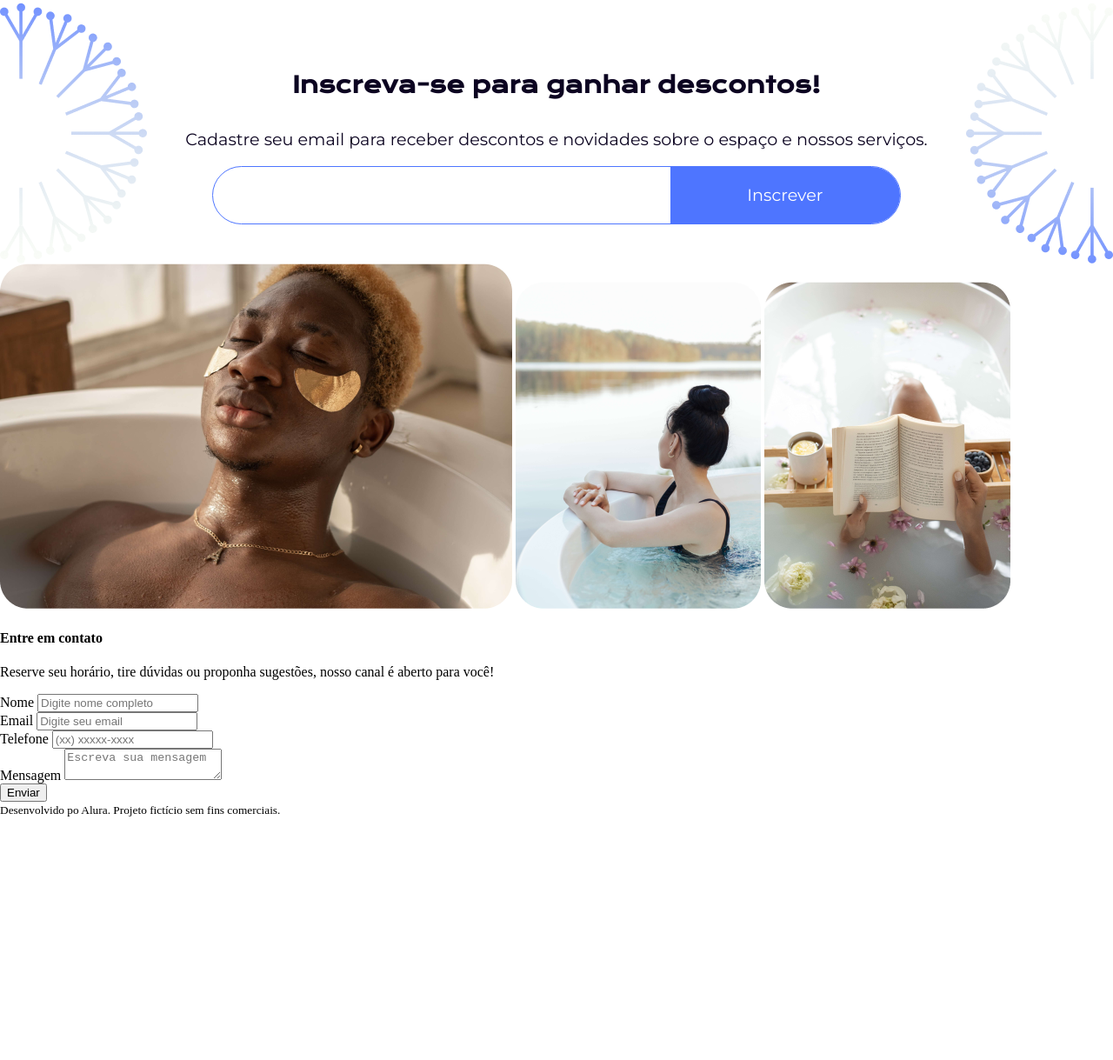
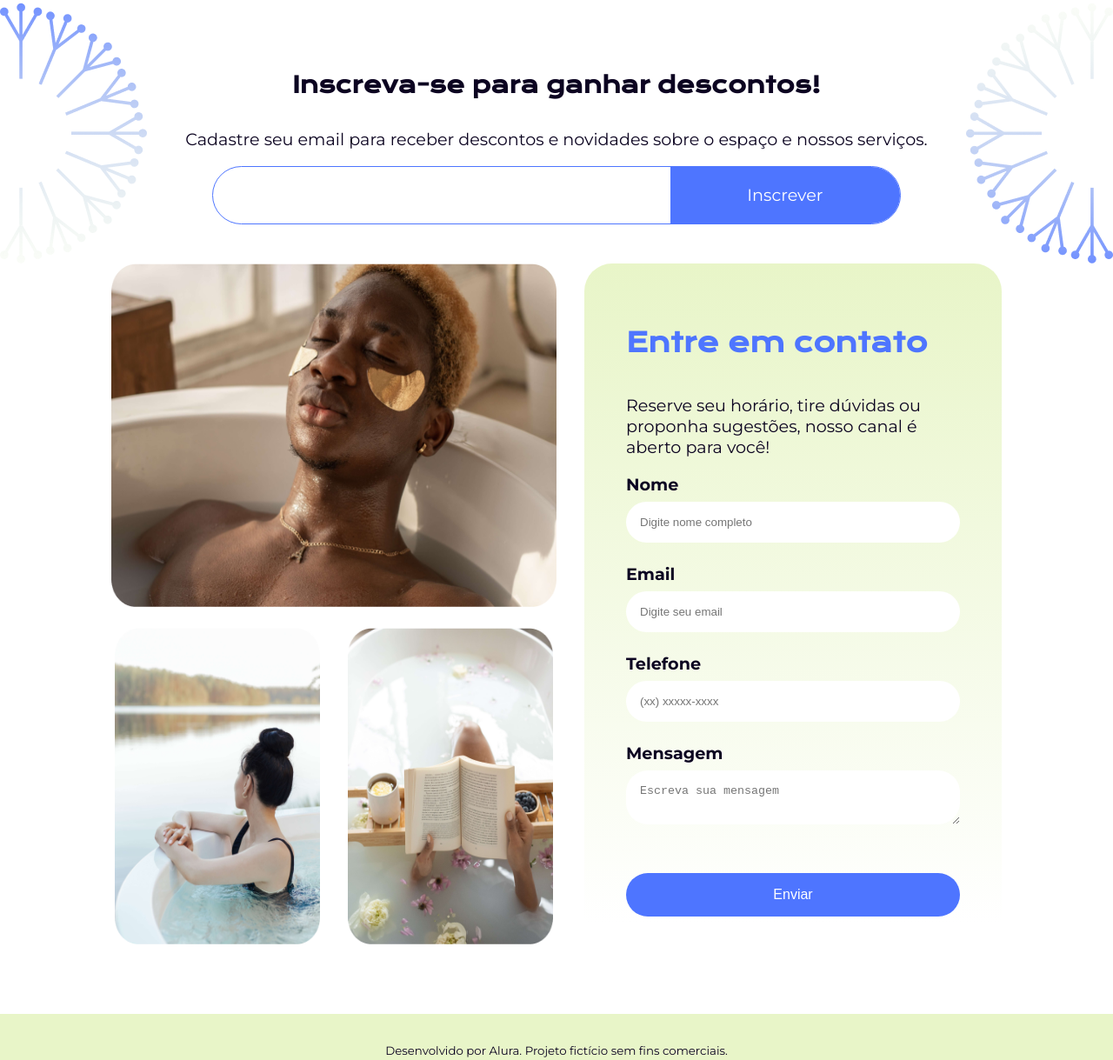
Before and after one commit to nikolasraniery/SASS-e-CSS--Estilizando-um-site, a plain HTML site: page index.html in a window 1280 px wide. Shown: the part 2315-3534 px from the top of the page at 87% size. Before the commit the page ends 3255 px from the top, so only its background shows below. Drawn offline with nearby package versions, Linux system fonts and the light colour scheme.

Commit message:
[SC-04] - feat: Mais mixins, extended e Parent Selector

```diff
--- a/index.html
+++ b/index.html
@@ -208,7 +208,7 @@
       </section>
       <footer>
         <small
-          >Desenvolvido po Alura. Projeto fictício sem fins comerciais.</small
+          >Desenvolvido por Alura. Projeto fictício sem fins comerciais.</small
         >
       </footer>
     </main>
--- /dev/null
+++ b/styles/components/_contatos.scss
@@ -0,0 +1,89 @@
+@use "../abstract/variaveis";
+@use "../abstract/mixins";
+
+#contatos {
+  @include mixins.margem-central(80%);
+  display: flex;
+  justify-content: space-between;
+  gap: 2rem;
+
+  .contatos-imgs {
+    max-width: 50%;
+    display: flex;
+    flex-direction: row;
+    flex-wrap: wrap;
+    gap: 1.5rem;
+    justify-content: space-around;
+    img {
+      width: 100%;
+      &:nth-child(n + 2) {
+        width: 46%;
+      }
+    }
+  }
+  .contatos-form {
+    max-width: 50%;
+    background: variaveis.$gradiente-primario;
+    padding: 2rem 3rem;
+    border-radius: 2rem;
+
+    .titulo {
+      @include mixins.ff-fs-cl(
+        variaveis.$ft-titulos,
+        1.9rem,
+        variaveis.$cor-secundaria
+      );
+    }
+
+    .infos {
+      @include mixins.ff-fs-cl(
+        variaveis.$ft-textos,
+        1.2rem,
+        variaveis.$cor-primaria
+      );
+    }
+
+    .inputs {
+      display: flex;
+      flex-direction: column;
+      align-items: flex-start;
+      gap: 1.5rem;
+      align-self: stretch;
+
+      input {
+        border-radius: 25px;
+        padding: 1rem;
+        border: none;
+      }
+
+      .form-group {
+        width: 100%;
+
+        display: flex;
+        flex-direction: column;
+        gap: 0.5rem;
+
+        label {
+          @extend .infos;
+          font-weight: bold;
+        }
+        textarea {
+          @extend input;
+        }
+      }
+      .btn {
+        @extend input;
+        background: variaveis.$cor-secundaria;
+        margin-top: 2rem;
+        color: white;
+        font-size: 1rem;
+        width: 100%;
+        transition: 0.3s;
+        &:hover {
+          cursor: pointer;
+          background: variaveis.$cor-default;
+        }
+      }
+    }
+  }
+}
--- /dev/null
+++ b/styles/components/_footer.sass
@@ -0,0 +1,9 @@
+@use "../abstract/variaveis"
+@use "../abstract/mixins"
+
+footer
+  background: variaveis.$cor-quaternaria
+  padding: 2rem
+  text-align: center
+  margin-top: 5rem
+  @include mixins.ff-fs-cl(variaveis.$ft-textos, 1rem, variaveis.$cor-primaria)
--- a/styles/styles.scss
+++ b/styles/styles.scss
@@ -4,3 +4,5 @@
 @use "./components/nosso-espaco";
 @use "./components/servicos";
 @use "./components/descontos";
+@use "./components/contatos";
+@use "./components/_footer.sass";
```
Also changed, not shown: styles/styles.css, 1 other file.
